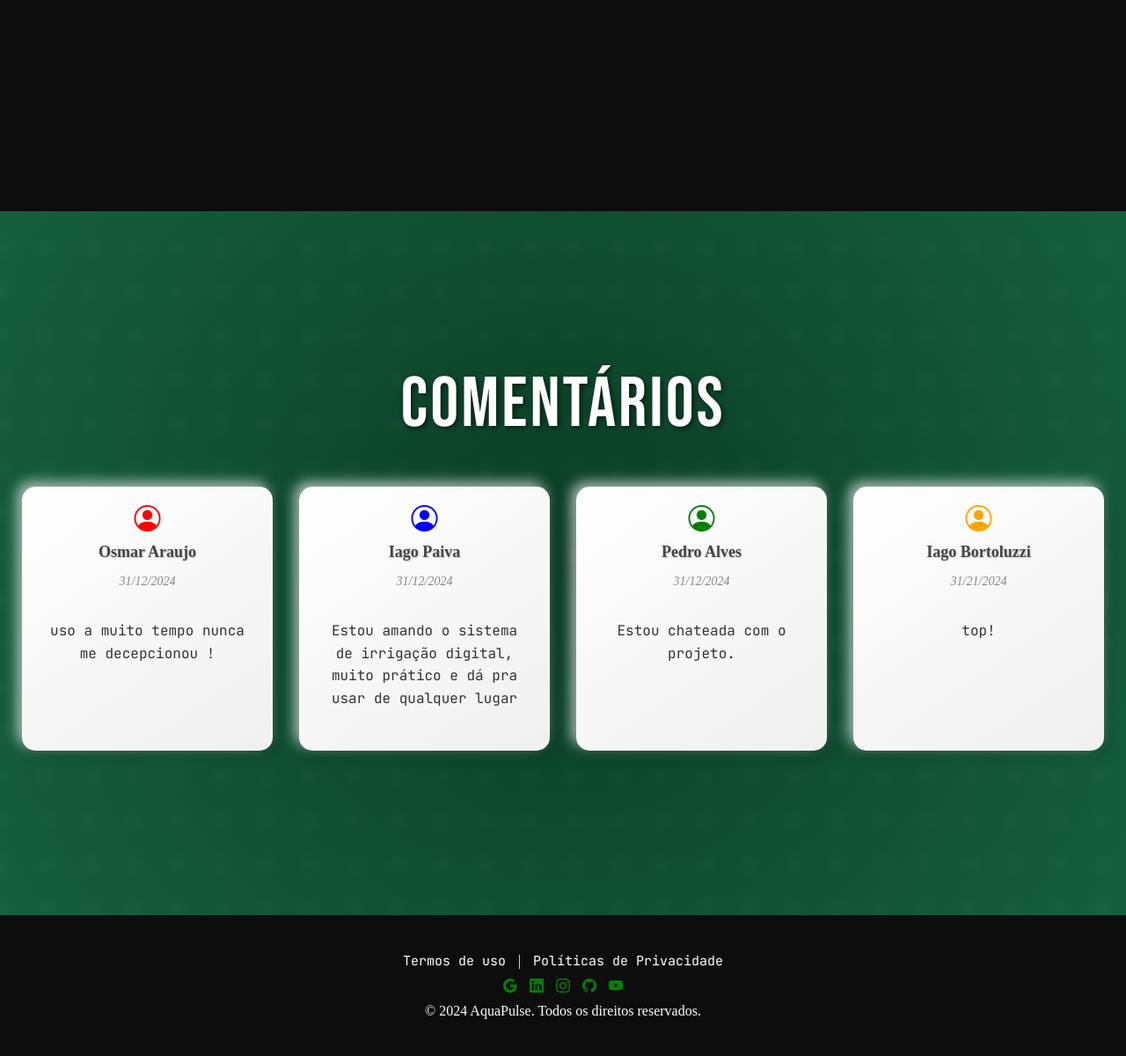
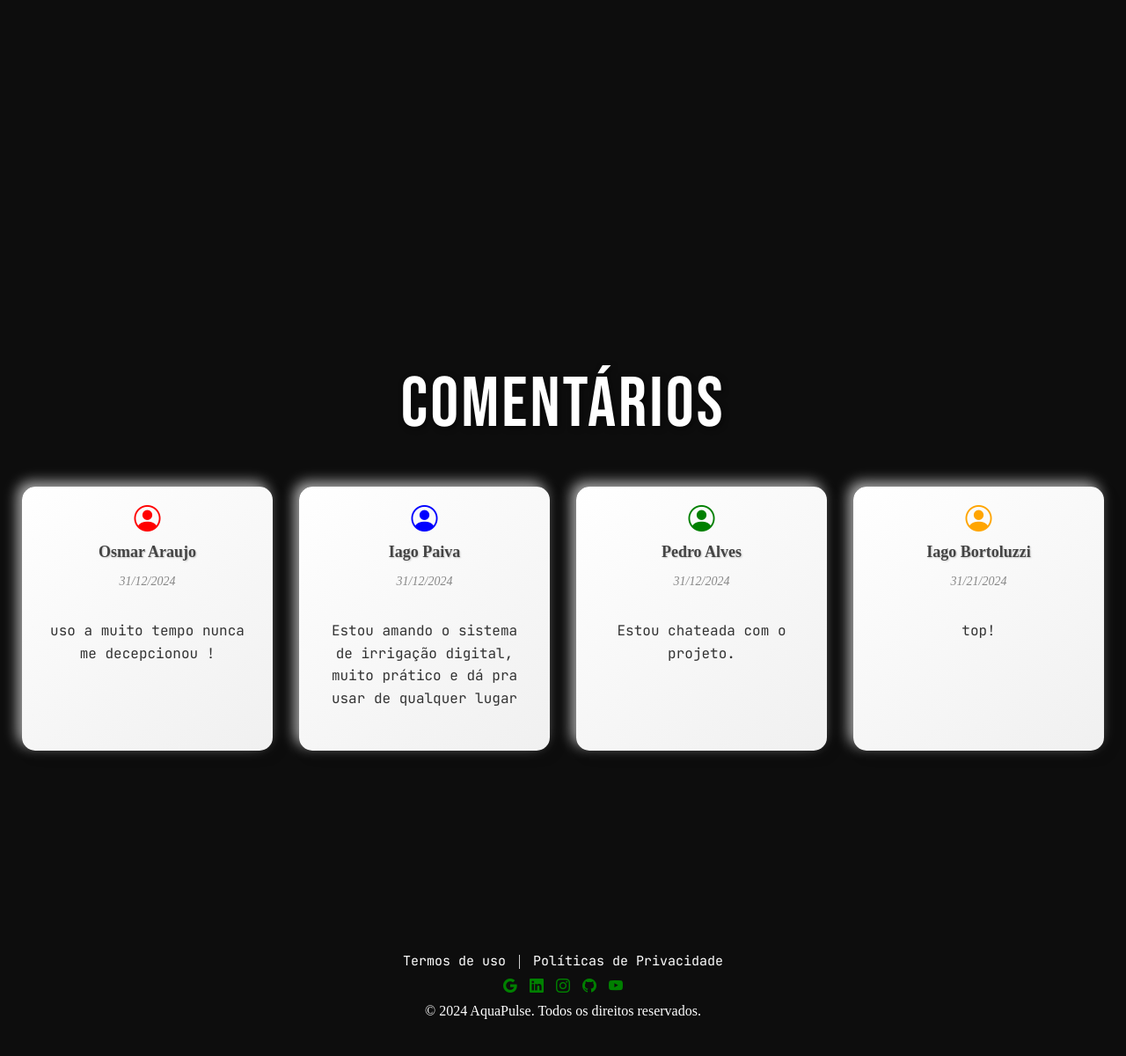
Before and after one commit to OsmarAmaral/aquapulse-site, a PHP site: page / in a window 1280 px wide. Shown: the part 2160-3360 px from the top of the page at 88% size. Run offline with PHP 8.4, Linux system fonts and the light colour scheme.

Commit message:
Update comentarios.css

```diff
--- a/src/css/comentarios.css
+++ b/src/css/comentarios.css
@@ -5,7 +5,7 @@
     flex-direction: column;
     justify-content: center;
     align-items: center;
-    background: radial-gradient(circle, #0a3d24, #165f3e); /* Fundo com tons de verde escuro */
+    /* background: radial-gradient(circle, #0a3d24, #165f3e);  */
     padding: 20px;
     box-sizing: border-box;
     overflow: hidden;
@@ -20,7 +20,7 @@
     left: -50%;
     width: 200%;
     height: 200%;
-    background: radial-gradient(circle, rgba(255, 255, 255, 0.2) 1%, transparent 50%);
+    /* background: radial-gradient(circle, rgba(255, 255, 255, 0.2) 1%, transparent 50%); */
     background-size: 50px 50px;
     opacity: 0.1;
     animation: moveParticles 10s linear infinite;
```
